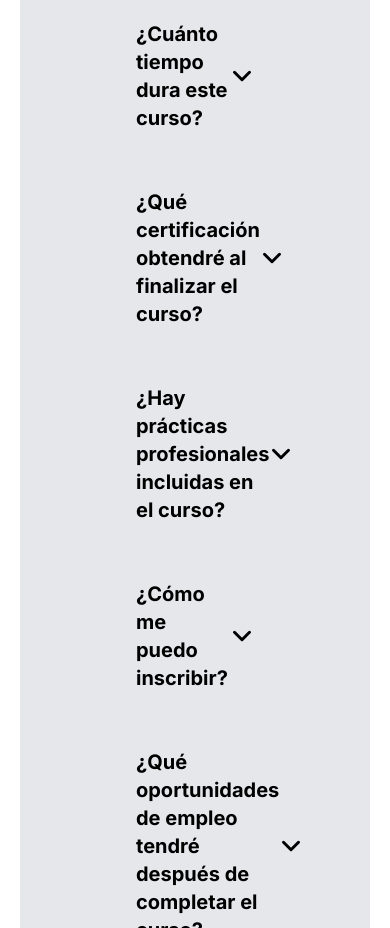
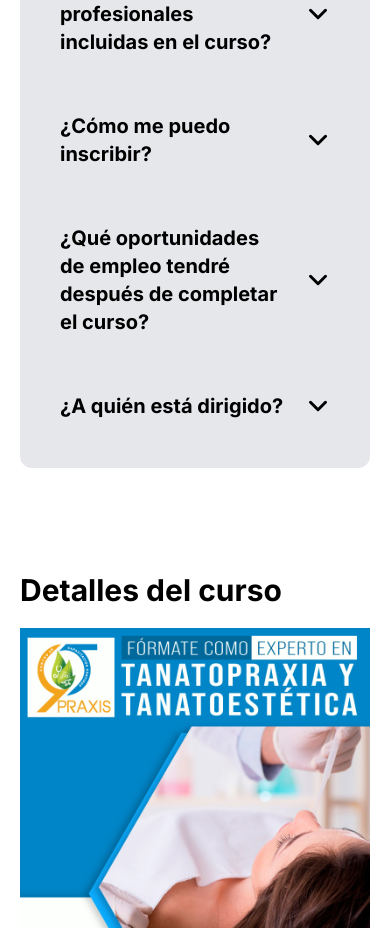
Before and after one commit to ACR1209/webpage_tanatopraxis, a Next.js app: page / in a window 390 px wide. Shown: the part 5451-6379 px from the top of the page. Built offline with nearby package versions, Linux system fonts and the light colour scheme.

Commit message:
course detail section done

```diff
--- a/src/app/page.tsx
+++ b/src/app/page.tsx
@@ -1,4 +1,5 @@
 import AboutVideoSection from "@/components/about-video/about-video";
+import CourseDetails from "@/components/course-details/course-details";
 import FAQSection from "@/components/faq-section/faq-section";
 import HeroSection from "@/components/hero/hero-section";
 import OfferSection from "@/components/offer/offer-section";
@@ -12,7 +13,7 @@ export default function Home() {
       <WhatsappContactSection/>
       <AboutVideoSection/>
       <FAQSection/>
-
+      <CourseDetails/>
     </main>
   );
 }
--- /dev/null
+++ b/src/components/course-details/course-detail.tsx
@@ -0,0 +1,12 @@
+import React from 'react'
+
+function CourseDetail({title, value}: {title: string, value: string}) {
+  return (
+    <div>
+      <h1 className='text-2xl font-bold'>{title}</h1>
+      <p className='text-4xl'>{value}</p>
+    </div>
+  )
+}
+
+export default CourseDetail
--- /dev/null
+++ b/src/components/course-details/course-details.tsx
@@ -0,0 +1,40 @@
+import Image from "next/image";
+import React from "react";
+import CourseDetail from "./course-detail";
+
+function CourseDetails() {
+  return (
+    <section className="my-16 w-full min-h-screen relative flex flex-col items-center px-5 lg:px-44 justify-center">
+      <h1 className="text-3xl lg:text-5xl font-bold w-full text-left mb-5">Detalles del curso</h1>
+      <div className="w-full flex lg:flex-row flex-col relative z-10">
+
+        <Image
+          alt="bg"
+          src="/tanatopraxiaHex.jpg"
+          width={1080}
+          height={1080}
+          className="w-full lg:w-1/2"
+          />
+        <div className="flex flex-col gap-5 mt-5 lg:mt-0 lg:pl-10">
+          <CourseDetail title="Modalidad" value="Online e Hibrida" />
+          <CourseDetail title="Horas Formativas" value="700" />
+          <CourseDetail title="Duración" value="5 meses" />
+          <CourseDetail title="Requisitos" value="Ninguno" />
+          <div className="flex flex-col">
+            <h1 className="text-2xl font-bold">Avalado por</h1>
+            <Image
+              alt="bg"
+              src="/avals.png"
+              width={500}
+              height={500}
+              className="w-full -mt-5"
+            />
+          </div>
+        </div>
+      </div>
+      <div className="w-1/2 h-2/5 lg:block hidden absolute bottom-11 left-0  bg-primary"/>
+    </section>
+  );
+}
+
+export default CourseDetails;
--- a/src/components/faq-section/faq-section.tsx
+++ b/src/components/faq-section/faq-section.tsx
@@ -45,7 +45,7 @@ const FAQs = [
 function FAQSection() {
   return (
     <div id="faq" className="w-full min-h-screen flex justify-center px-5 lg:px-44 pb-10 lg:py-10">
-      <div className="bg-gray-200 w-full flex flex-col items-center py-14 px-24 rounded-xl">
+      <div className="bg-gray-200 w-full flex flex-col items-center py-10 lg:py-14 px-5 lg:px-24 rounded-xl">
         <h1 className="font-bold text-2xl lg:text-4xl">Preguntas frecuentes</h1>
 
         <div className="w-full flex flex-col gap-10 h-full mt-5">
--- a/src/components/faq-section/faq.tsx
+++ b/src/components/faq-section/faq.tsx
@@ -16,7 +16,7 @@ function FrequentAskedQuestion({
         onClick={() => setIsOpen(!isOpen)}
       >
         <h1 className="text-xl font-bold select-none">{question}</h1>
-        <div className={`w-6 h-6 transition-all ${isOpen ? "rotate-180" : ""}`}>
+        <div className={`w-6 h-6 transition-all ml-5 ${isOpen ? "rotate-180" : ""}`}>
           <svg
             xmlns="http://www.w3.org/2000/svg"
             fill="none"
```
Also changed, not shown: public/avals.png (added), public/tanatopraxiaHex.jpg (added).
